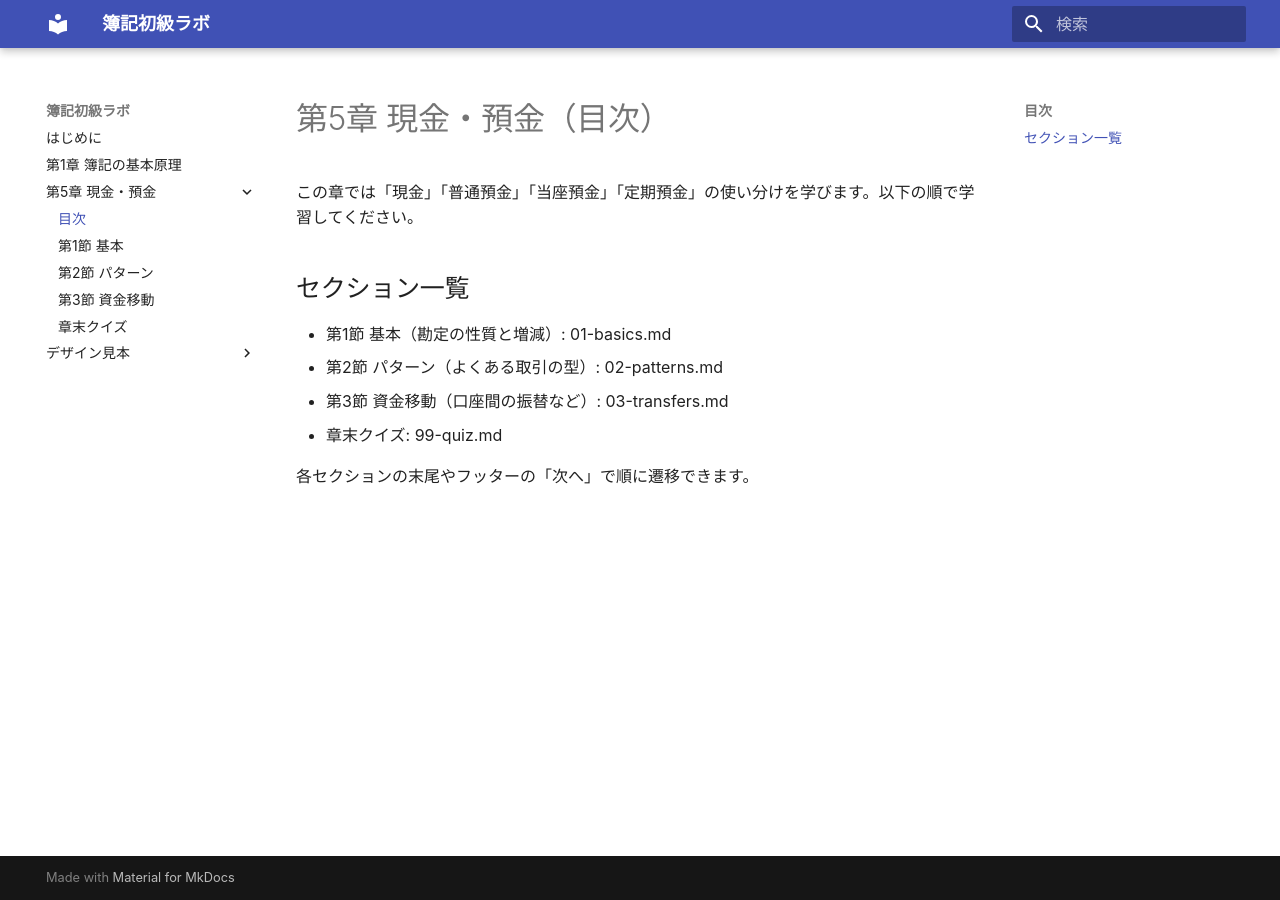
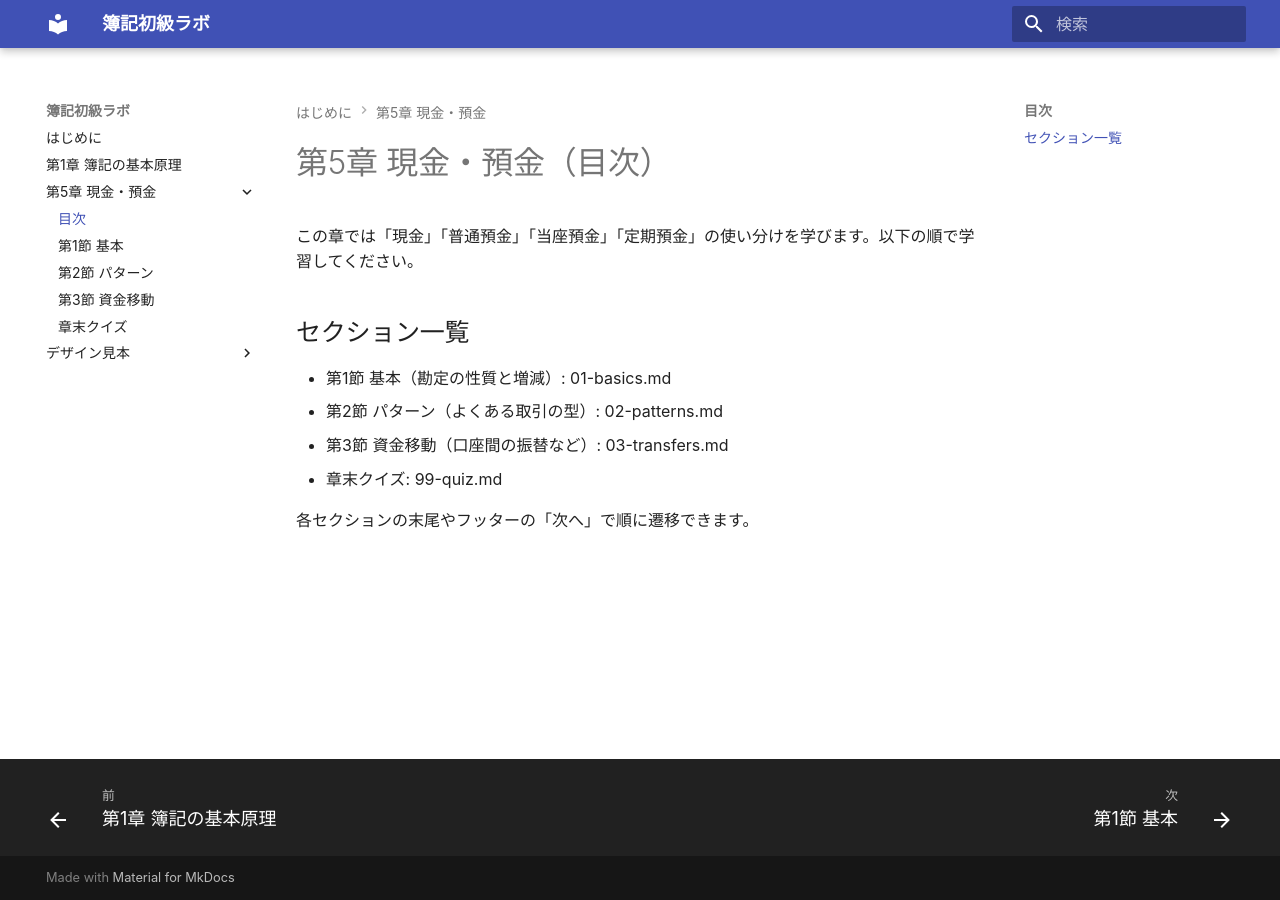
Before and after one commit to BuNo32/boki-shokyu, an MkDocs documentation site: the page built from content/ch05/index.md, in a window 1280 px wide. Built offline with MkDocs 1.6.1 and Material for MkDocs 9.7.7, drawn with Linux system fonts in a browser that asks for light colours.

Commit message:
feat(docs): enable breadcrumbs and footer nav (Material features)

```diff
--- a/mkdocs.yml
+++ b/mkdocs.yml
@@ -5,6 +5,10 @@ theme:
   name: material
   language: ja
   font: false
+  features:
+    - navigation.path       # パンくず
+    - navigation.footer     # 前へ/次へ（フッター）
+    - navigation.top        # トップに戻るボタン
 
 docs_dir: content
 use_directory_urls: false
```
